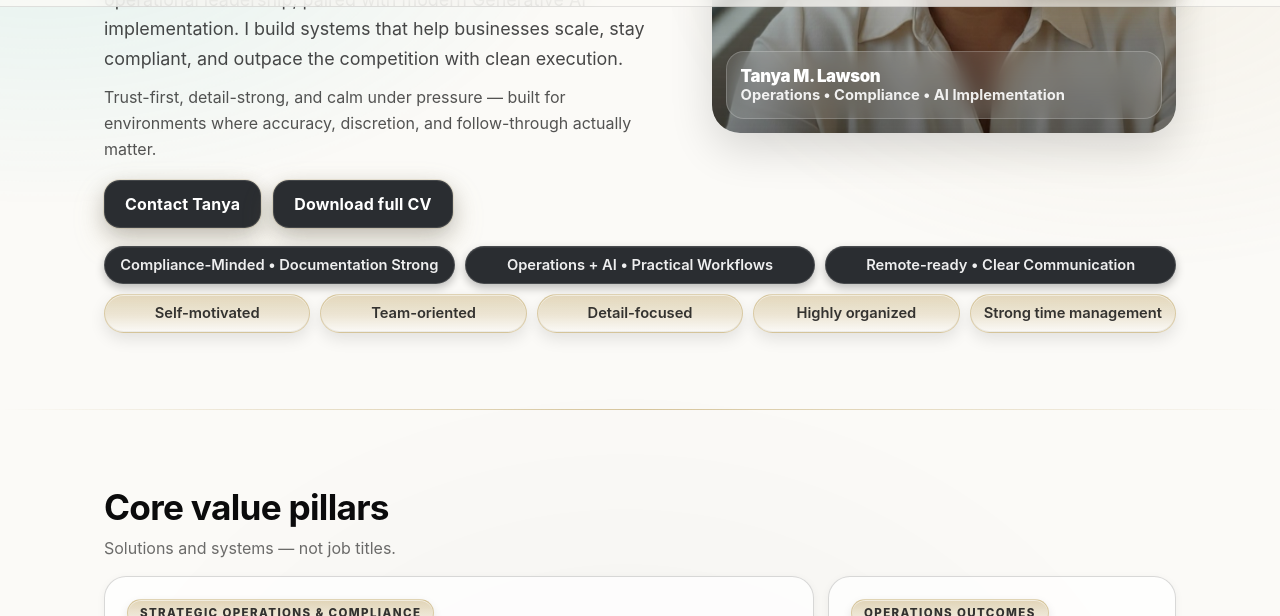
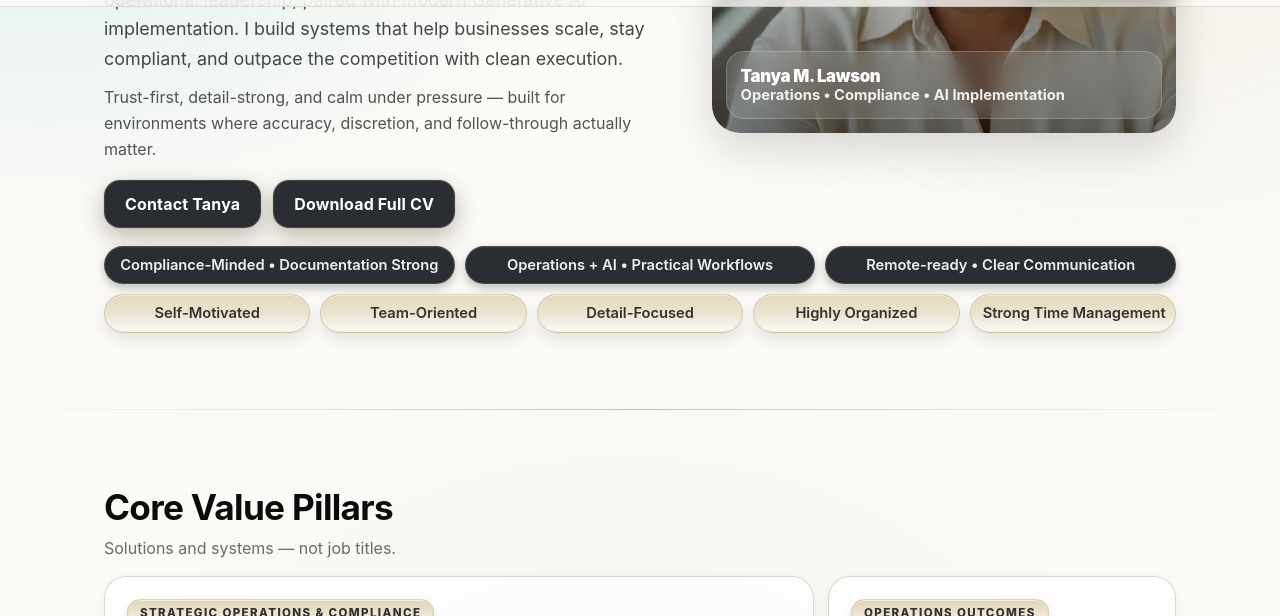
Before and after one commit to TanyaWBM1/TanyaLawson, a Jekyll site: the page built from index.html, in a window 1280 px wide and 900 px high, scrolled down 514 px. Shown: the part 66-682 px from the top of the window. Built offline with Jekyll 4.4.1, drawn with Linux system fonts in a browser that asks for light colours; some of the changed text lies outside the part shown.

Commit message:
Update index.html

```diff
--- a/index.html
+++ b/index.html
@@ -30,7 +30,7 @@ show_ticker: true
 
       <div class="hero-cta">
         <a class="btn btn-primary" href="/contact/">Contact Tanya</a>
-        <a class="btn btn-ghost" href="/resume/">Download full CV</a>
+        <a class="btn btn-ghost" href="/resume/">Download Full CV</a>
       </div>
     </div>
 
@@ -61,22 +61,22 @@ show_ticker: true
       </div>
 
       <div class="proof-row proof-row--soft" role="list" aria-label="Working style">
-        <span role="listitem" class="proof-pill">Self-motivated</span>
-        <span role="listitem" class="proof-pill">Team-oriented</span>
-        <span role="listitem" class="proof-pill">Detail-focused</span>
-        <span role="listitem" class="proof-pill">Highly organized</span>
-        <span role="listitem" class="proof-pill">Strong time management</span>
+        <span role="listitem" class="proof-pill">Self-Motivated</span>
+        <span role="listitem" class="proof-pill">Team-Oriented</span>
+        <span role="listitem" class="proof-pill">Detail-Focused</span>
+        <span role="listitem" class="proof-pill">Highly Organized</span>
+        <span role="listitem" class="proof-pill">Strong Time Management</span>
       </div>
     </div>
   </div>
 </section>
 
-<section class="section" aria-label="Core value pillars">
+<section class="section" aria-label="Core Value Pillars">
   <div class="section-rule" aria-hidden="true"></div>
 
   <div class="container">
     <div class="section-head">
-      <h2>Core value pillars</h2>
+      <h2>Core Value Pillars</h2>
       <div class="section-hint">Solutions and systems — not job titles.</div>
     </div>
 
@@ -201,7 +201,7 @@ show_ticker: true
     <!-- Left: Copy + actions -->
     <div class="cta-copy">
       <div class="cta-head">
-        <h2>Work with me</h2>
+        <h2>Work With Me</h2>
         <p class="cta-kicker">Operations discipline + AI efficiency, built into one system.</p>
       </div>
 
@@ -214,7 +214,7 @@ show_ticker: true
       <div class="cta-actions">
         <a class="btn btn-primary" href="/contact/">Contact Tanya</a>
         <a class="btn btn-ghost" href="/resume/">Download full CV</a>
-        <a class="btn btn-ghost" href="/use-cases/">View use cases</a>
+        <a class="btn btn-ghost" href="/use-cases/">View Use Cases</a>
       </div>
     </div>
 
```
